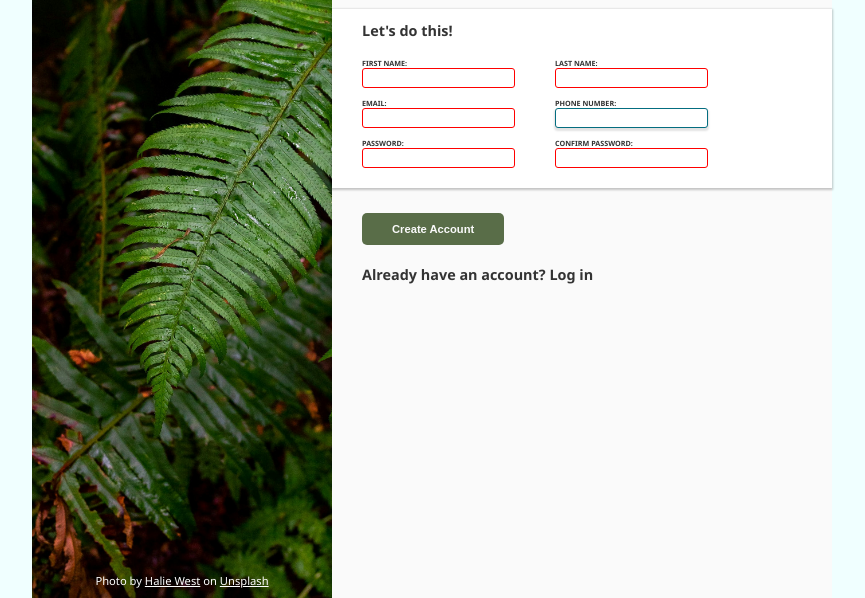
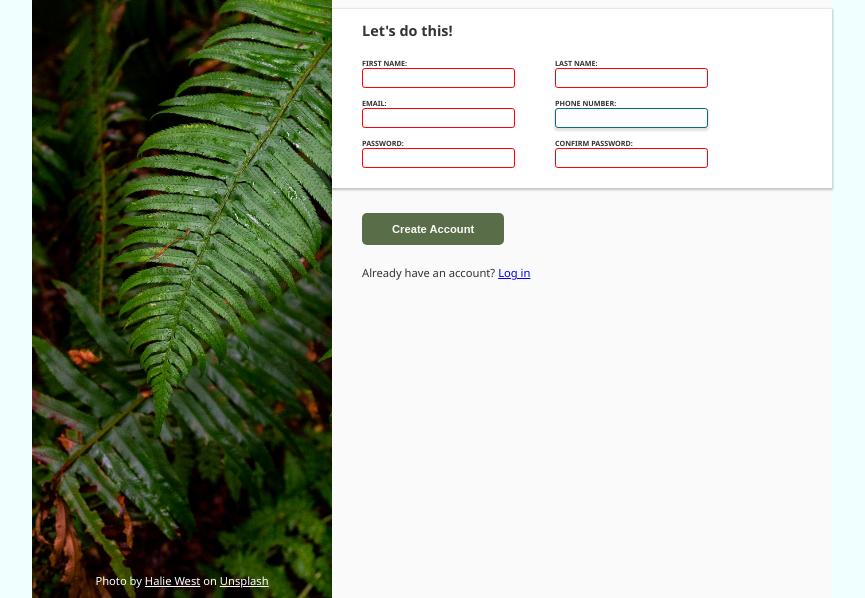
Before and after one commit to GaniyuSodiq/odin-form, a plain HTML site: page index.html in a window 1280 px wide. Shown: the part 202-800 px from the top of the page, without its empty margins (208-1073 px from the left). Drawn offline with Linux system fonts and the light colour scheme.

Commit message:
style the last p tag

```diff
--- a/index.html
+++ b/index.html
@@ -65,7 +65,7 @@
                     </section>
                     <section class="form-bottom">
                         <button>Create Account</button>
-                        <p>Already have an account? <span>Log in</span></p>
+                        <p>Already have an account? <a href="#">Log in</a></p>
                     </section>
                 </form>
             </div>
--- a/style.css
+++ b/style.css
@@ -154,3 +154,8 @@ input:invalid {
     font-weight: bold;
     cursor: pointer;
 }
+
+button + p{
+    font-size: .7rem;
+    font-weight: 500;
+}
```
